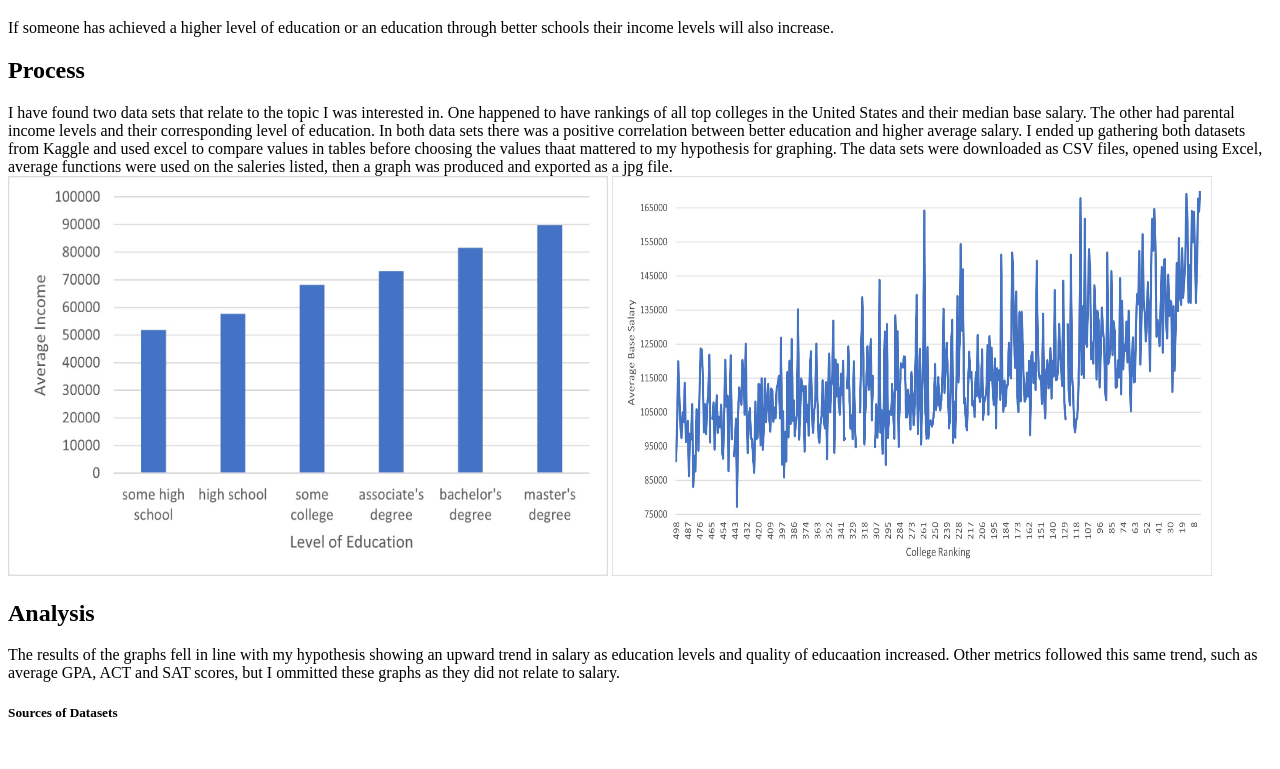
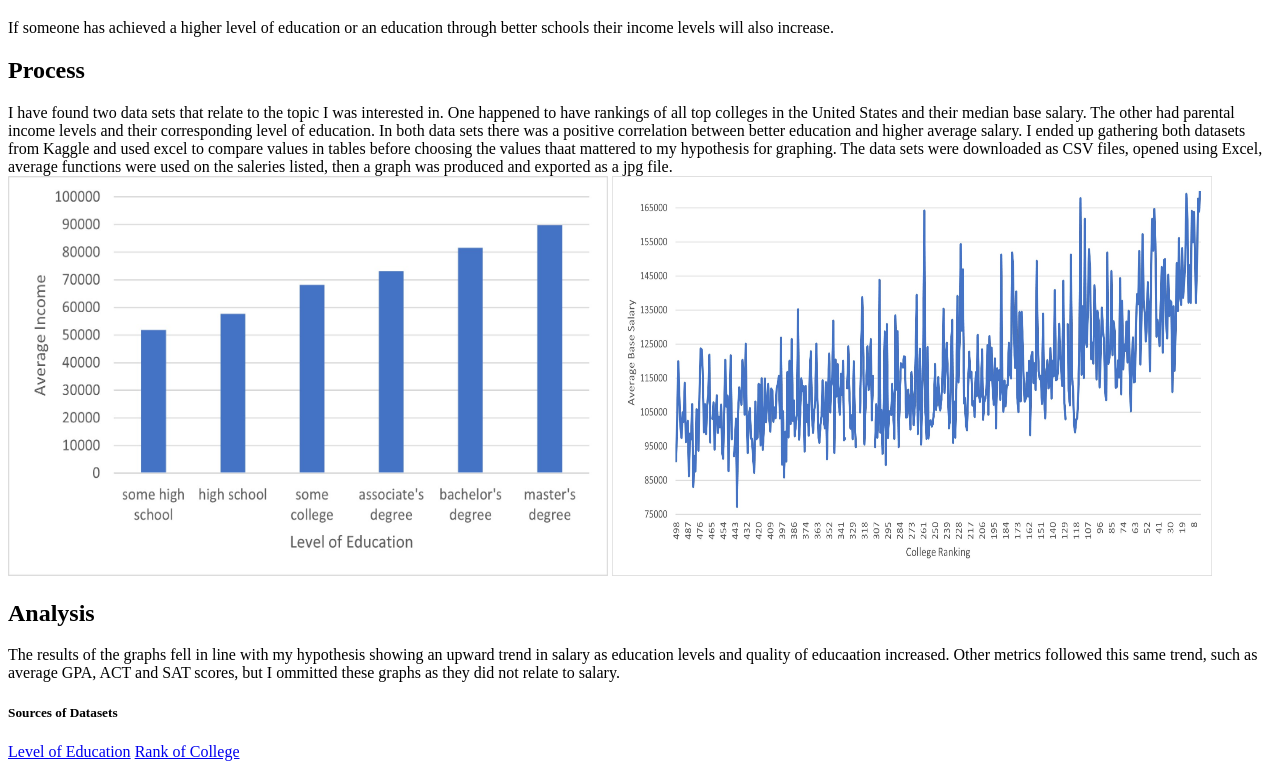
Before and after one commit to JoseLuisVillanueva/JoseLuisVillanueva.github.io, a plain HTML site: page index.html in a window 1280 px wide. Shown: the part 576-1345 px from the top of the page. Before the commit the page ends 1319 px from the top, so only its background shows below. Drawn offline with Linux system fonts and the light colour scheme.

Commit message:
Update index.html

```diff
--- a/index.html
+++ b/index.html
@@ -22,7 +22,7 @@
     <h2>Analysis</h2>
     <p2>The results of the graphs fell in line with my hypothesis showing an upward trend in salary as education levels and quality of educaation increased. Other metrics followed this same trend, such as average GPA, ACT and SAT scores, but I ommitted these graphs as they did not relate to salary.
       <h5>Sources of Datasets</h5>
-      <a href="https://www.kaggle.com/datasets/rkiattisak/graduation-rate">
-        <a href="https://www.kaggle.com/datasets/kabhishm/top-american-colleges-2022">
+      <a href="https://www.kaggle.com/datasets/rkiattisak/graduation-rate">Level of Education</a>
+        <a href="https://www.kaggle.com/datasets/kabhishm/top-american-colleges-2022">Rank of College</a>
   </body>
 </html>
```
